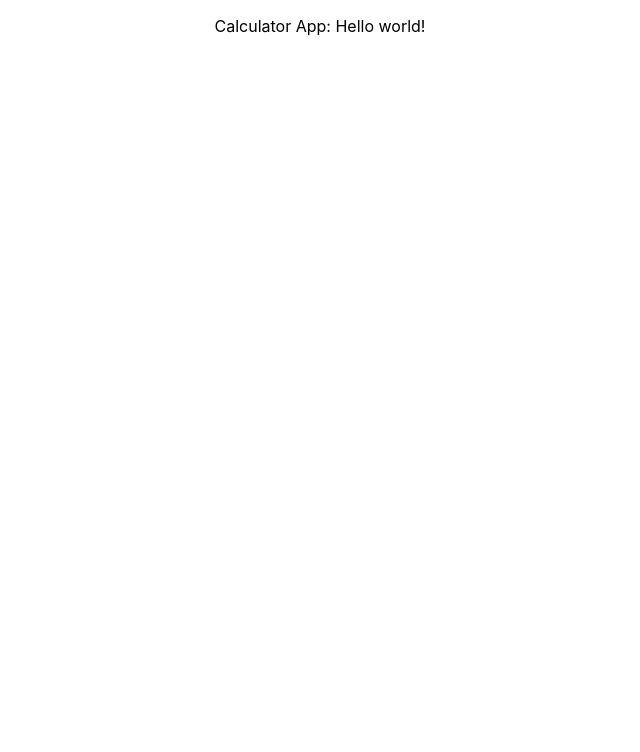
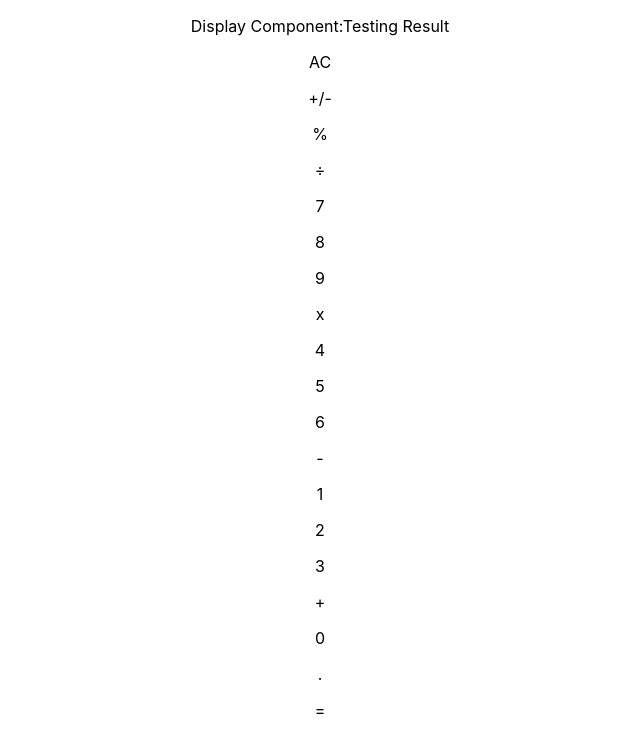
Before and after one commit to IvanDerlich/calculator, a React (Create React App) app: page / in a window 1280 px wide. Shown: the top 752 px of the page, without its empty margins (320-960 px from the left). Built offline with nearby package versions, Linux system fonts and the light colour scheme.

Commit message:
Presentation of structure

```diff
--- a/src/components/App.js
+++ b/src/components/App.js
@@ -1,10 +1,14 @@
 import React from 'react';
+import Display from './Display';
+import ButtonPanel from './ButtonPanel';
+
 import './App.css';
 
 function App() {
   return (
     <div className="App" id="app">
-      <p> Calculator App: Hello world!</p>
+      <Display result="Testing Result" />
+      <ButtonPanel />
     </div>
   );
 }
--- a/src/components/Button.js
+++ b/src/components/Button.js
@@ -1,12 +1,23 @@
 import React from 'react';
+import PropTypes from 'prop-types';
 import './Button.css';
 
-function Button() {
+function Button({ buttonName }) {
   return (
     <div className="Button" id="button">
-      <p> Calculator App: Hello world!</p>
+      <p>
+        { buttonName}
+      </p>
     </div>
   );
 }
 
+Button.defaultProps = {
+  buttonName: 'defaultName',
+};
+
+Button.propTypes = {
+  buttonName: PropTypes.string,
+};
+
 export default Button;
--- a/src/components/ButtonPanel.js
+++ b/src/components/ButtonPanel.js
@@ -1,10 +1,39 @@
 import React from 'react';
+import Button from './Button';
 import './ButtonPanel.css';
 
 function ButtonPanel() {
   return (
     <div className="ButtonPanel" id="button-panel">
-      <p> Calculator App: Hello world!</p>
+      <div className="group1">
+        <Button buttonName="AC" />
+        <Button buttonName="+/-" />
+        <Button buttonName="%" />
+        <Button buttonName="÷" />
+      </div>
+      <div className="group2">
+        <Button buttonName="7" />
+        <Button buttonName="8" />
+        <Button buttonName="9" />
+        <Button buttonName="x" />
+      </div>
+      <div className="group3">
+        <Button buttonName="4" />
+        <Button buttonName="5" />
+        <Button buttonName="6" />
+        <Button buttonName="-" />
+      </div>
+      <div className="group4">
+        <Button buttonName="1" />
+        <Button buttonName="2" />
+        <Button buttonName="3" />
+        <Button buttonName="+" />
+      </div>
+      <div className="group5">
+        <Button buttonName="0" />
+        <Button buttonName="." />
+        <Button buttonName="=" />
+      </div>
     </div>
   );
 }
--- a/src/components/Display.js
+++ b/src/components/Display.js
@@ -1,12 +1,24 @@
 import React from 'react';
+import PropTypes from 'prop-types';
 import './Display.css';
 
-function Display() {
+function Display({ result }) {
   return (
     <div className="Display" id="button-panel">
-      <p> Calculator App: Hello world!</p>
+      <p>
+        Display Component:
+        {result}
+      </p>
     </div>
   );
 }
 
+Display.defaultProps = {
+  result: '0',
+};
+
+Display.propTypes = {
+  result: PropTypes.string,
+};
+
 export default Display;
--- a/src/components/Footer.js
+++ b/src/components/Footer.js
@@ -4,7 +4,7 @@
 function Footer() {
   return (
     <div className="Footer" id="footer">
-      <p> Calculator App: Hello world!</p>
+      <p> Footer Component </p>
     </div>
   );
 }
```
